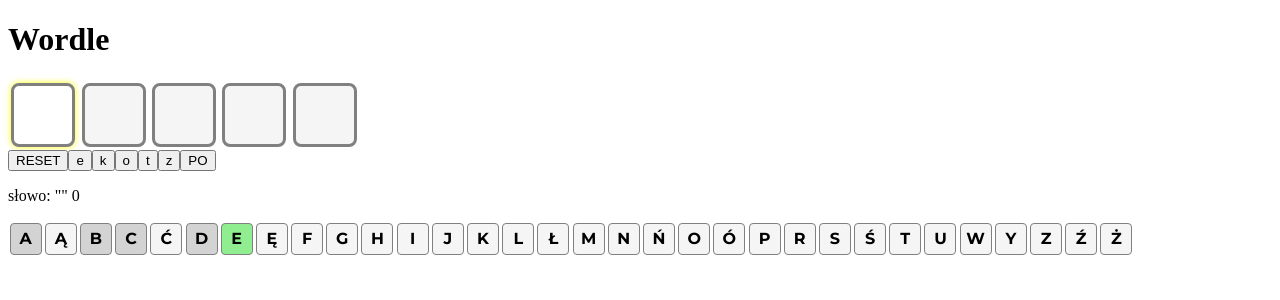
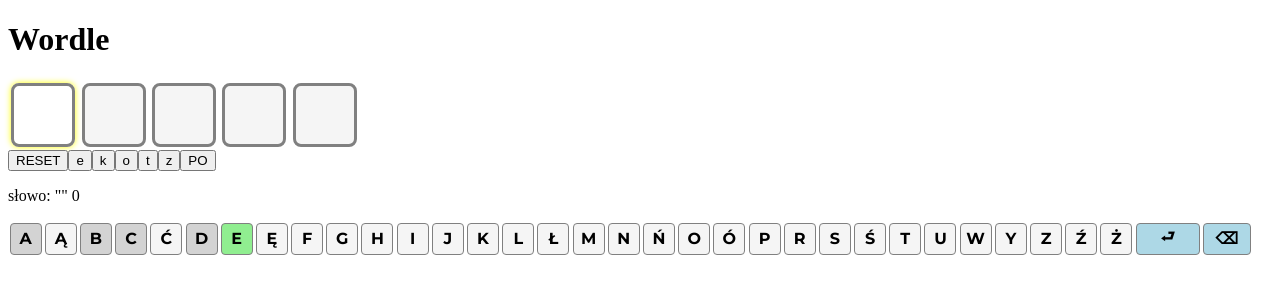
Before and after one commit to damjes/wordle, a React (Vite) app: page / in a window 1280 px wide. Shown: the top 300 px of the page. Built offline with nearby package versions, Linux system fonts and the light colour scheme.

Commit message:
Dorobiłem enter i backspace w Klawiaturze

```diff
--- a/src/Gra.tsx
+++ b/src/Gra.tsx
@@ -44,7 +44,9 @@
 			wypróbowane="abcde"
 			rozwiązanie={rozwiązanie}
 			dozwolone={dozwoloneLiterki}
-			klik={dopiszLiterke}
+			klikLiterka={dopiszLiterke}
+			klikEnter={() => setEtap('po')}
+			klikBackspace={() => setSłowo(słowo.slice(0, -1))}
 		/>
 	</div>
 }
--- a/src/Klawiatura.tsx
+++ b/src/Klawiatura.tsx
@@ -16,18 +16,30 @@
 	wypróbowane: string,
 	rozwiązanie: string,
 	dozwolone: string[],
-	klik: (literka: string) => void
+	klikLiterka: (literka: string) => void,
+	klikEnter: () => void,
+	klikBackspace: () => void,
 }) {
 	const literki = props.dozwolone.map(literka =>
 		<Literka
 			literka={literka}
 			klasa={ustalKlasę(literka, props.wypróbowane, props.rozwiązanie)}
-			klik={() => props.klik(literka)}
+			klik={() => props.klikLiterka(literka)}
 		/>
 	)
 
 	return <div className="klawiatura">
 		{literki}
+		<Literka
+			literka="⮐"
+			klasa="enter"
+			klik={props.klikEnter}
+		/>
+		<Literka
+			literka="⌫"
+			klasa="backspace"
+			klik={props.klikBackspace}
+		/>
 	</div>
 }
 
--- a/src/Literka.scss
+++ b/src/Literka.scss
@@ -36,4 +36,14 @@
 		// dodaj cień
 		box-shadow: 0 0 0.2em yellow;
 	}
+
+	&.enter {
+		background-color: lightblue;
+		width: 4em;
+	}
+
+	&.backspace {
+		background-color: lightblue;
+		width: 3em;
+	}
 }
```
